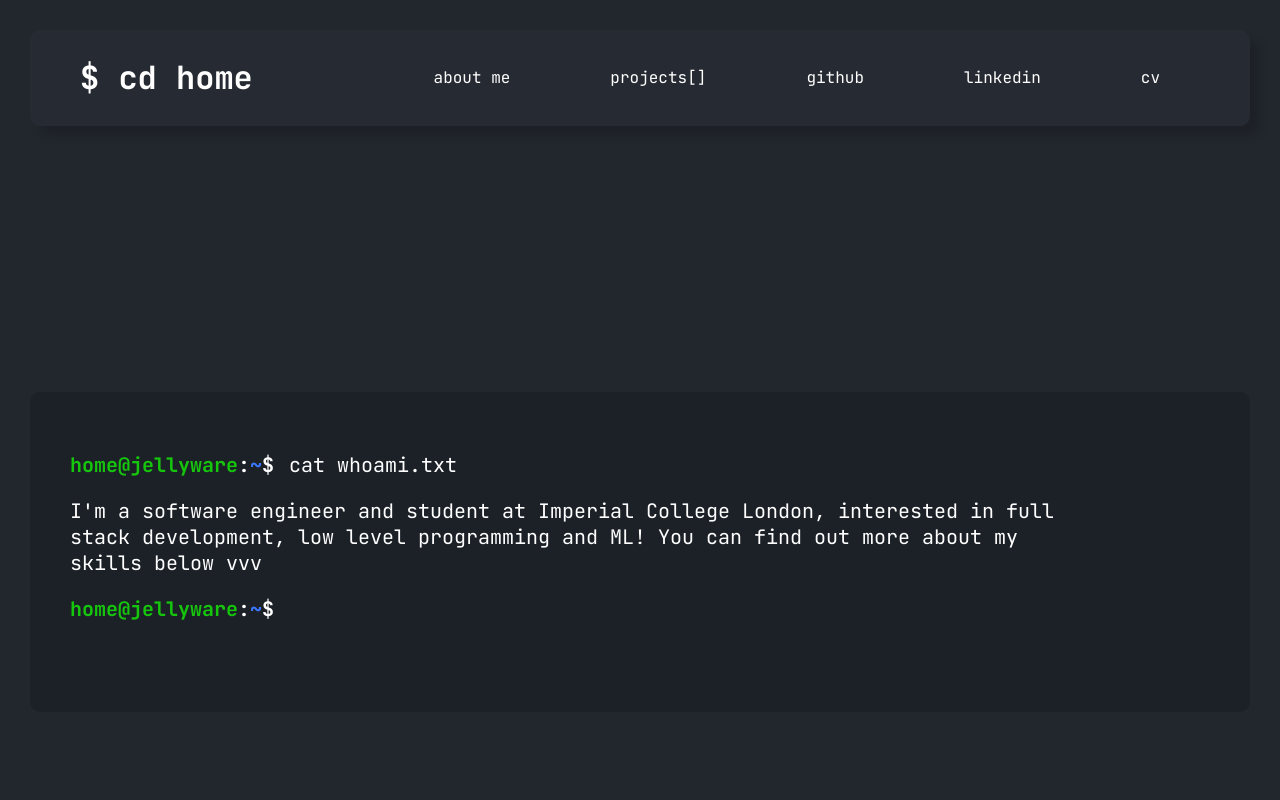
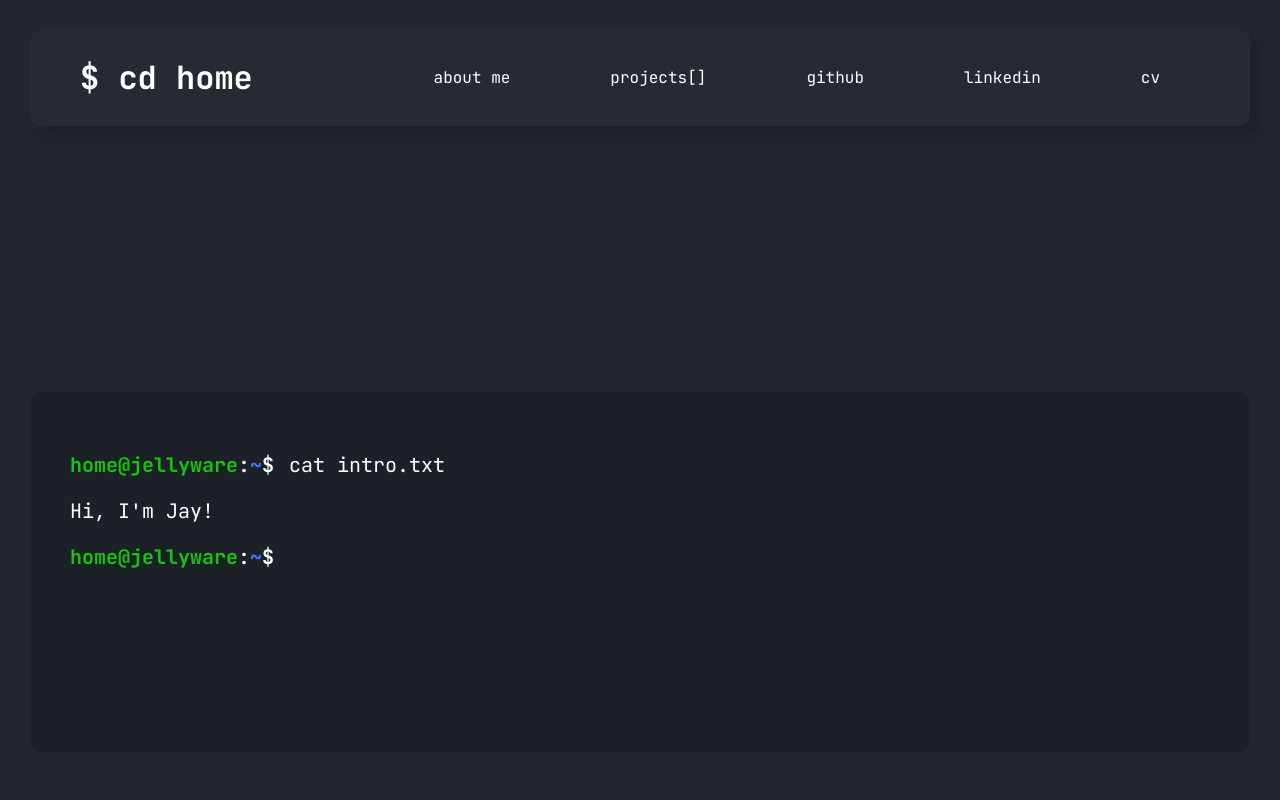
Before and after one commit to jaym-01/jellyware, a Next.js app: page / in a window 1280 px wide. Shown: the top 800 px of the page. Built offline with nearby package versions, Linux system fonts and the light colour scheme.

Commit message:
fixed all animation bugs

```diff
--- a/src/app/page.tsx
+++ b/src/app/page.tsx
@@ -1,6 +1,6 @@
 "use client";
 
-import Hero from "@/components/Home/Hero/Hero";
+import { Terminal } from "@/components/Home/Hero/Terminal";
 import AboutMe from "../components/Home/AboutMe/AboutMe";
 import { motion } from "framer-motion";
 import Projects from "@/components/Home/Projects/Projects";
@@ -9,7 +9,7 @@
 import { SectionProps } from "@/utils/types";
 
 const CONTENTS = [
-  { id: "hero", component: Hero },
+  { id: "hero", component: Terminal },
   { id: "aboutme", component: AboutMe },
   { id: "projects", component: Projects },
 ];
--- a/src/components/Home/Hero/Hero.tsx
+++ /dev/null
@@ -1,14 +0,0 @@
-"use client";
-
-import styles from "@/styles/components/home/hero.module.scss";
-import { IntroText } from "./TextComponents";
-
-const displayTime = 4000;
-
-export default function Hero() {
-  return (
-    <div className={styles.introCont}>
-      <IntroText />
-    </div>
-  );
-}
--- /dev/null
+++ b/src/components/Home/Hero/Terminal.tsx
@@ -0,0 +1,92 @@
+"use client";
+
+import styles from "@/styles/components/home/terminal.module.scss";
+import { useState } from "react";
+import { ReadTextProps, displayText } from "./text";
+import Typer from "./Typer";
+
+const OUTPUT_DURATION = 5000;
+
+export function Terminal() {
+  const [textNum, setTextNum] = useState<number>(0);
+
+  return (
+    <TerminalAnimation
+      key={textNum}
+      text={displayText[textNum]}
+      handleComplete={() => {
+        setTextNum((prev) => (prev + 1) % displayText.length);
+      }}
+    />
+  );
+}
+
+export function TerminalAnimation({
+  text,
+  handleComplete,
+  ...props
+}: {
+  text: ReadTextProps;
+  handleComplete: () => void;
+}) {
+  const [showOutput, setShowOutput] = useState<boolean>(false);
+  const [showClear, setShowClear] = useState<boolean>(false);
+
+  const handleCommandComplete = function () {
+    setShowOutput(true);
+    setTimeout(() => setShowClear(true), OUTPUT_DURATION);
+  };
+
+  return (
+    <div className={styles.terminal} {...props}>
+      <p className={styles.line}>
+        <BashPrompt />
+        <Typer text={text.command} handleTextComplete={handleCommandComplete} />
+      </p>
+      {showOutput && (
+        <>
+          <p className={styles.line}>
+            <text.output />
+          </p>
+          <p className={styles.line}>
+            <BashPrompt />
+            {!showClear ? (
+              <span className={styles.cursorAnimation}>&nbsp;</span>
+            ) : (
+              <Typer text="clear" handleTextComplete={() => handleComplete()} />
+            )}
+          </p>
+        </>
+      )}
+    </div>
+  );
+}
+
+export function BashPrompt({ ...props }) {
+  return (
+    <span
+      style={{
+        fontWeight: "bold",
+        paddingRight: "15px",
+      }}
+      {...props}
+    >
+      <span
+        style={{
+          color: "#16C60C",
+        }}
+      >
+        home@jellyware
+      </span>
+      :
+      <span
+        style={{
+          color: "#3B78FF",
+        }}
+      >
+        ~
+      </span>
+      $
+    </span>
+  );
+}
--- a/src/components/Home/Hero/TextComponents.tsx
+++ /dev/null
@@ -1,122 +0,0 @@
-"use client";
-
-import styles from "@/styles/components/home/hero.module.scss";
-import { useEffect, useState } from "react";
-import { ReadTextProps, displayText } from "./text";
-
-const displayTextDuration = 5000;
-
-export function IntroText() {
-  const [index, setIndex] = useState<number>(0);
-  const [textNum, setTextNum] = useState<number>(0);
-
-  useEffect(() => {
-    if (index === 0)
-      setTimeout(
-        () => setTextNum((prev) => (prev + 1) % displayText.length),
-        100
-      );
-  }, [index]);
-
-  return (
-    <Typing text={displayText[textNum]} index={index} setIndex={setIndex} />
-  );
-}
-
-const typingSpeed: number = 200;
-const transitionDelay = "0.1s";
-const clearText = "clear";
-
-export function Typing({
-  text,
-  setIndex,
-  index,
-}: {
-  text: ReadTextProps;
-  setIndex: (data: number | ((prev: number) => number)) => void;
-  index: number;
-}) {
-  useEffect(() => {
-    const timeId = setTimeout(
-      () => {
-        setIndex(
-          (prev) => (prev + 1) % (text.command.length + 1 + clearText.length)
-        );
-      },
-      index === text.command.length
-        ? text.duration
-        : index === text.command.length + clearText.length
-        ? 500
-        : index === 0
-        ? typingSpeed + 100
-        : typingSpeed
-    );
-    return () => clearTimeout(timeId);
-  }, [index]);
-
-  const outputStyle = {
-    opacity: index >= text.command.length ? 1 : 0,
-    transitionDelay: transitionDelay,
-  };
-
-  return (
-    <>
-      <p className={styles.line}>
-        <BashPrompt />
-        <span>
-          {text.command
-            .replace(" ", "\u00A0")
-            .slice(0, Math.min(index, text.command.length))}
-        </span>
-        <span
-          className={index === 0 ? styles.cursorAnimation : styles.cursor}
-          style={{
-            opacity: index >= text.command.length ? 0 : 1,
-            transitionDelay: "0.3s",
-          }}
-        >
-          &nbsp;
-        </span>
-      </p>
-      <p style={outputStyle} className={styles.line}>
-        {text.output}
-      </p>
-      <p style={outputStyle} className={styles.line}>
-        <BashPrompt />
-        {index > text.command.length && (
-          <span>{clearText.slice(0, index - text.command.length)}</span>
-        )}
-        <span className={styles.cursorAnimation}>&nbsp;</span>
-      </p>
-    </>
-  );
-}
-
-export function BashPrompt({ ...props }) {
-  return (
-    <span
-      style={{
-        fontWeight: "bold",
-        paddingRight: "15px",
-      }}
-      {...props}
-    >
-      <span
-        style={{
-          color: "#16C60C",
-        }}
-      >
-        home@jellyware
-      </span>
-      :
-      <span
-        style={{
-          color: "#3B78FF",
-        }}
-      >
-        ~
-      </span>
-      $
-    </span>
-  );
-}
--- /dev/null
+++ b/src/components/Home/Hero/Typer.tsx
@@ -0,0 +1,47 @@
+"use client";
+
+import { useEffect, useState } from "react";
+import styles from "@/styles/components/home/terminal.module.scss";
+
+const TYPING_SPEED = 130;
+
+export default function Typer({
+  text,
+  handleTextComplete,
+}: {
+  text: string;
+  handleTextComplete: () => void;
+}) {
+  const [ti, setTi] = useState(0);
+  useEffect(() => {
+    const intervalId = setInterval(() => {
+      setTi((prevTi) => {
+        if (prevTi < text.length) return prevTi + 1;
+        else {
+          clearInterval(intervalId);
+          handleTextComplete();
+        }
+        return prevTi;
+      });
+    }, TYPING_SPEED);
+
+    return () => {
+      if (ti < text.length) clearInterval(intervalId);
+    };
+  }, []);
+
+  return (
+    <span>
+      {text.replaceAll(" ", "\u00A0").slice(0, ti)}
+      <span
+        className={styles.cursor}
+        style={{
+          opacity: ti >= text.length ? 0 : 1,
+          transitionDelay: "0.3s",
+        }}
+      >
+        &nbsp;
+      </span>
+    </span>
+  );
+}
--- a/src/components/Home/Hero/text.ts
+++ /dev/null
@@ -1,19 +0,0 @@
-export interface ReadTextProps {
-  command: string;
-  output: string;
-  duration: number;
-}
-
-export const displayText: ReadTextProps[] = [
-  {
-    command: "cat intro.txt",
-    output: "Hi, I'm Jay!",
-    duration: 3000,
-  },
-  {
-    command: "cat whoami.txt",
-    output:
-      "I'm a software engineer and student at Imperial College London, interested in full stack development, low level programming and ML!\n\nYou can find out more about my skills below vvv",
-    duration: 6000,
-  },
-];
--- /dev/null
+++ b/src/components/Home/Hero/text.tsx
@@ -0,0 +1,31 @@
+import React from "react";
+
+export interface ReadTextProps {
+  command: string;
+  output: () => React.JSX.Element;
+  duration: number;
+}
+
+export const displayText: ReadTextProps[] = [
+  {
+    command: "cat intro.txt",
+    output: () => <span>Hi, I{"'"}m Jay!</span>,
+    duration: 3000,
+  },
+  {
+    command: "cat whoami.txt",
+    output: () => (
+      <span>
+        I{"'"}m a software engineer and student at Imperial College London,
+        interested in full stack development, low level programming and ML!
+        <br />
+        <br />
+        I recently won IC HACK 2025
+        <br />
+        <br />
+        You can find out more about my skills below vvv
+      </span>
+    ),
+    duration: 6000,
+  },
+];
--- a/src/styles/components/home/hero.module.scss
+++ b/src/styles/components/home/terminal.module.scss
@@ -1,19 +1,14 @@
 @use "../../variables.module" as *;
 
-.heroWrapper {
-  height: 70vh;
-  padding: 30px;
-}
-
-.introCont {
+.terminal {
   background-color: #1c2128;
   border-radius: $rad;
   padding: 40px;
-  height: 35vh;
+  height: 40vh;
   text-wrap: wrap;
 }
 
-.introCont * {
+.terminal * {
   color: white;
   font-size: 20px;
   text-wrap: wrap;
@@ -47,11 +42,11 @@
 }
 
 @media screen and (max-width: $smallScreenThreshold) {
-  .introCont {
+  .terminal {
     padding: 20px;
   }
 
-  .introCont * {
+  .terminal * {
     color: white;
     font-size: 15px;
     text-wrap: wrap;
@@ -59,7 +54,7 @@
 }
 
 @media screen and (min-width: $smallScreenThreshold) {
-  .introCont {
-    height: 30vh;
+  .terminal {
+    height: 35vh;
   }
 }
```
Also changed, not shown: tsconfig.json (+13 -4 lines), 1 other file (tests, documents, lock files or other folders).
